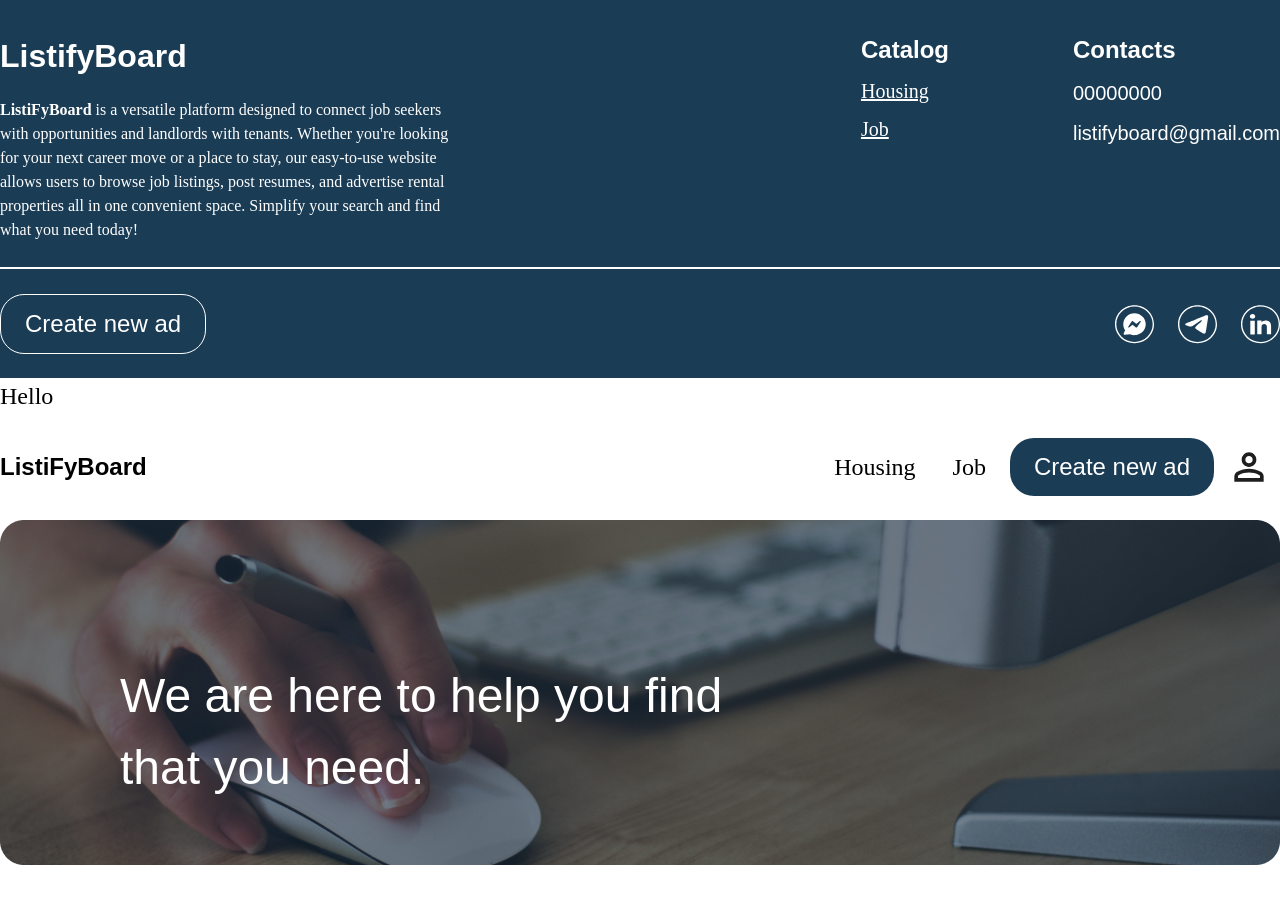
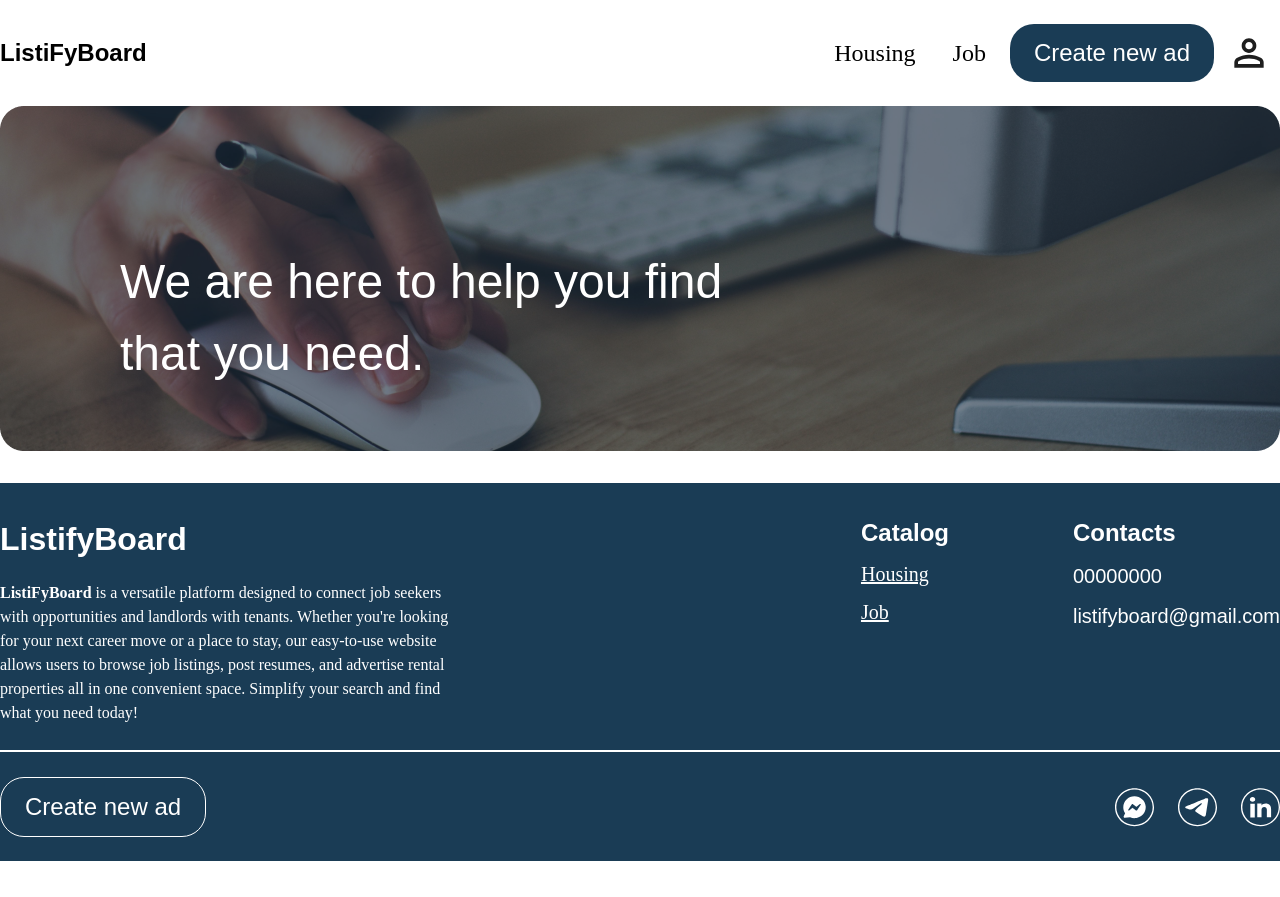
Before and after one commit to listifyboardd/Frontend, a Next.js app: page / in a window 1280 px wide. After the commit the page ends 861 px from the top, so only its background shows below. Built offline with nearby package versions, Linux system fonts and the light colour scheme.

Commit message:
add header and footer

```diff
--- a/app/page.tsx
+++ b/app/page.tsx
@@ -4,11 +4,8 @@ import Header from './layout/Header';
 function Home() {
   return (
     <>
+      <Header></Header>
       <Footer></Footer>
-      <main>
-        <h1>Hello</h1>
-      </main>
-      <Header></Header>
     </>
   );
 }
```
